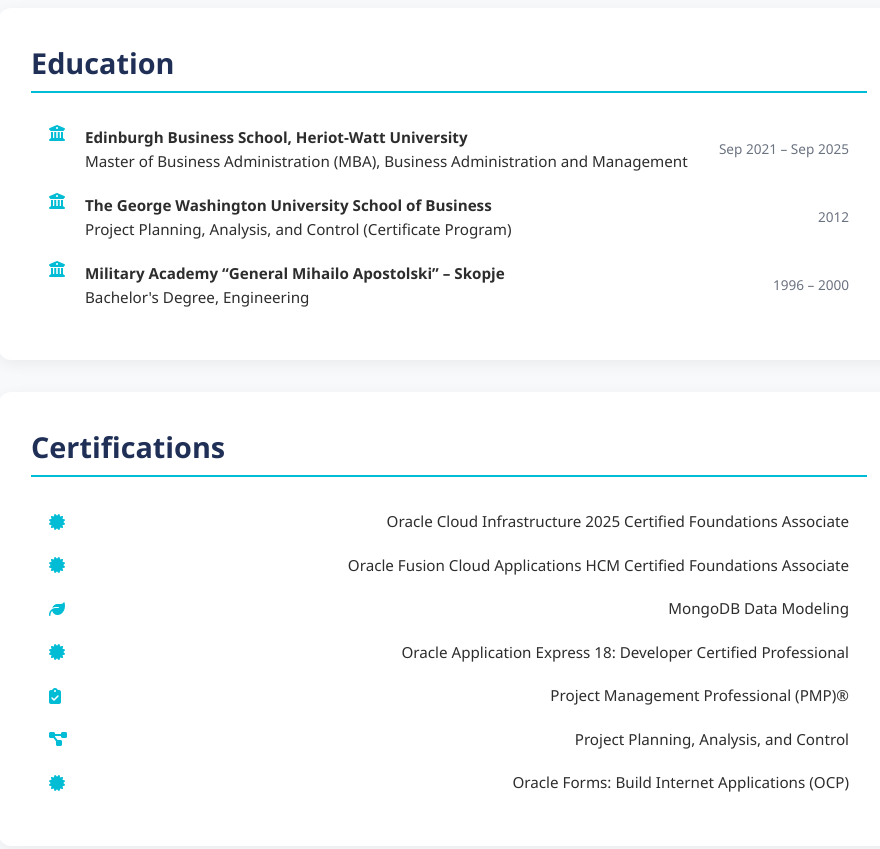
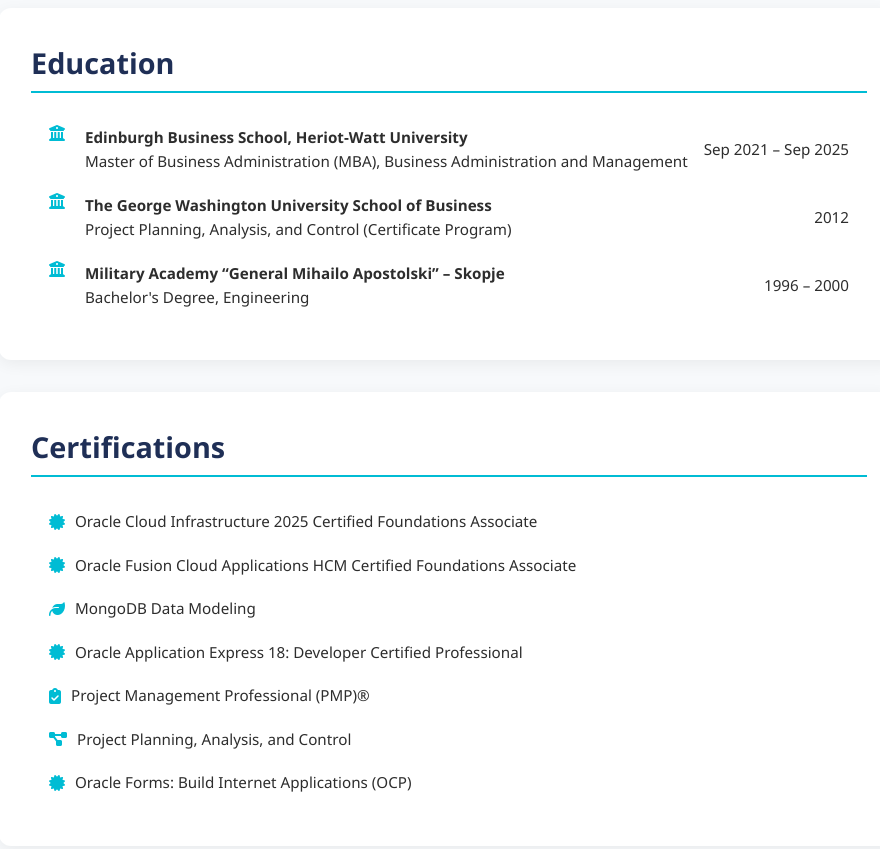
Before and after one commit to Pandurski/portfolio, a plain HTML site: page index.html in a window 1280 px wide. Shown: the part 2380-3229 px from the top of the page, without its empty margins (191-1071 px from the left). Drawn offline with Linux system fonts and the light colour scheme.

Commit message:
changed structure and added artifacts

```diff
--- a/index.html
+++ b/index.html
@@ -158,7 +158,34 @@
 }
 
 
-.certifications-list,
+
+.certifications-list {
+  list-style: none;
+  padding-left: 0;
+  margin-top: 2rem;
+  max-width: 800px;
+  margin-left: auto;
+  margin-right: auto;
+}
+
+.certifications-list li {
+  font-size: 0.95rem;
+  margin-bottom: 1.2rem;
+  display: flex;
+  align-items: center;
+  gap: 10px;
+  color: var(--text-color);
+}
+
+.certifications-list i {
+  color: var(--accent-color);
+  font-size: 1rem;
+}
+
+.certifications-list span {
+  display: inline;
+}
+
 .education-list {
   list-style: none;
   padding-left: 0;
@@ -168,7 +195,6 @@
   margin-right: auto;
 }
 
-.certifications-list li,
 .education-list li {
   font-size: 0.95rem;
   margin-bottom: 1.2rem;
@@ -178,17 +204,6 @@
   color: var(--text-color);
 }
 
-.certifications-list i,
-.education-list i {
-  color: var(--accent-color);
-  font-size: 1rem;
-  margin-right: 10px;
-}
-
-.certifications-list span {
-  display: inline;
-}
-
 .education-list .edu-left {
   display: flex;
   gap: 10px;
@@ -196,7 +211,13 @@
   max-width: 80%;
 }
 
-.education-list .date {
+.education-list i {
+  color: var(--accent-color);
+  font-size: 1rem;
+  margin-right: 10px;
+}
+
+.education-list .edu-date {
   font-size: 0.85rem;
   color: var(--muted-text);
   white-space: nowrap;
@@ -346,13 +367,13 @@
   <section id="certifications">
     <h2>Certifications</h2>
     <ul class="certifications-list">
-      <li><i class="fas fa-certificate"></i> Oracle Cloud Infrastructure 2025 Certified Foundations Associate</li>
-      <li><i class="fas fa-certificate"></i> Oracle Fusion Cloud Applications HCM Certified Foundations Associate</li>
-      <li><i class="fas fa-leaf"></i> MongoDB Data Modeling</li>
-      <li><i class="fas fa-certificate"></i> Oracle Application Express 18: Developer Certified Professional</li>
-      <li><i class="fas fa-clipboard-check"></i> Project Management Professional (PMP)®</li>
-      <li><i class="fas fa-project-diagram"></i> Project Planning, Analysis, and Control</li>
-      <li><i class="fas fa-certificate"></i> Oracle Forms: Build Internet Applications (OCP)</li>
+      <li><i class="fas fa-certificate"></i><span>Oracle Cloud Infrastructure 2025 Certified Foundations Associate</span></li>
+      <li><i class="fas fa-certificate"></i><span>Oracle Fusion Cloud Applications HCM Certified Foundations Associate</span></li>
+      <li><i class="fas fa-leaf"></i><span>MongoDB Data Modeling</span></li>
+      <li><i class="fas fa-certificate"></i><span>Oracle Application Express 18: Developer Certified Professional</span></li>
+      <li><i class="fas fa-clipboard-check"></i><span>Project Management Professional (PMP)®</span></li>
+      <li><i class="fas fa-project-diagram"></i><span>Project Planning, Analysis, and Control</span></li>
+      <li><i class="fas fa-certificate"></i><span>Oracle Forms: Build Internet Applications (OCP)</span></li>
     </ul>
   </section>
 
```
